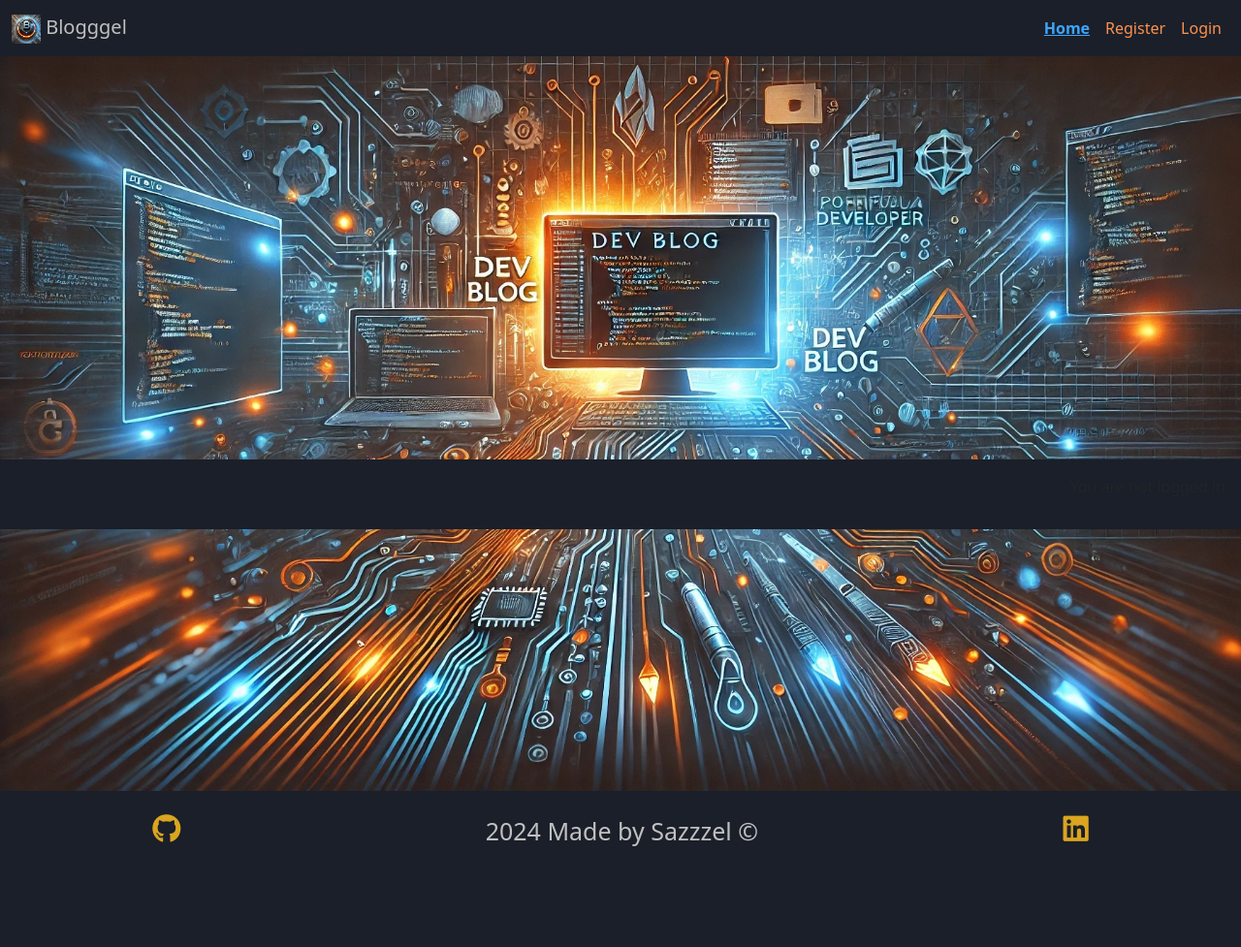
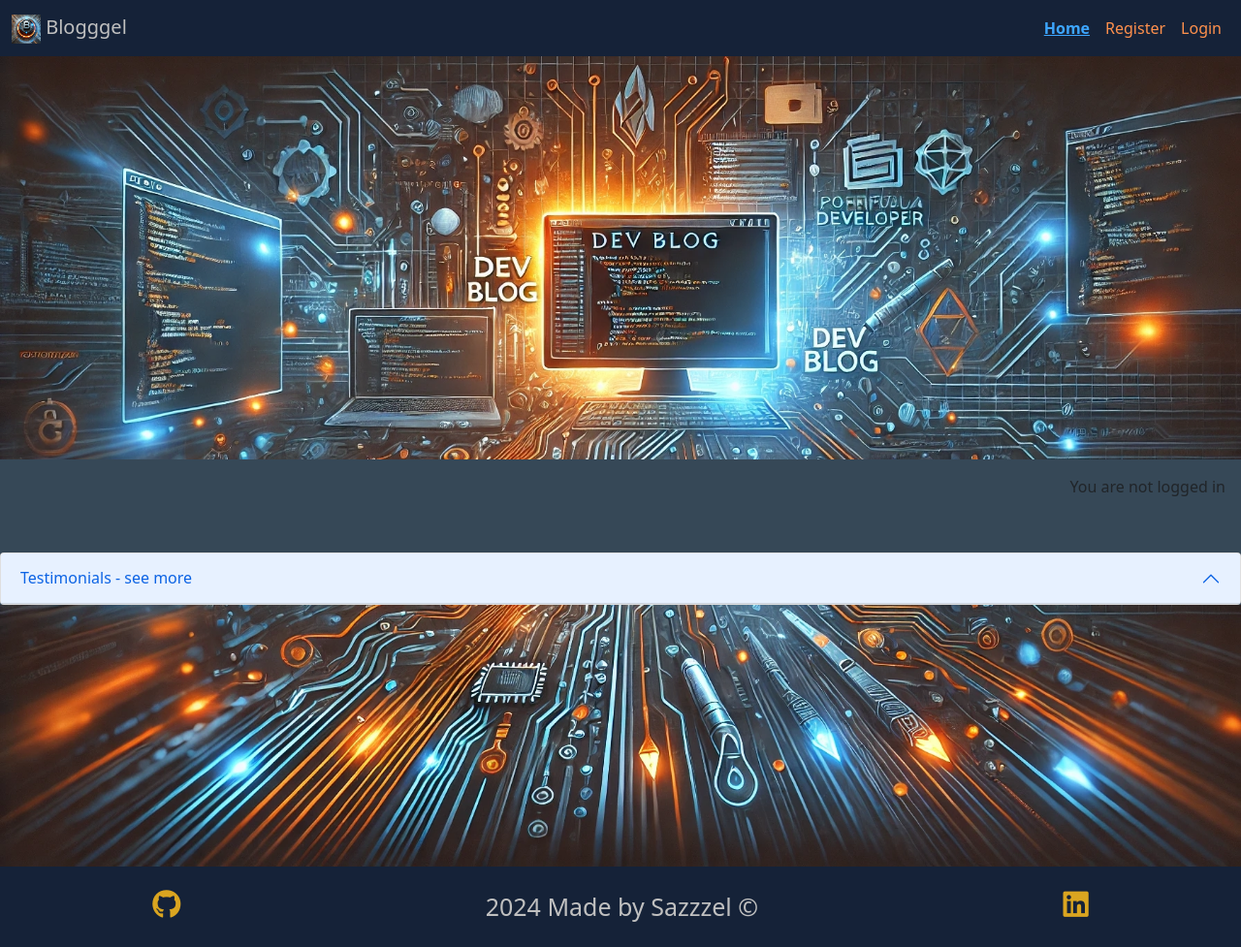
Before and after one commit to Sazzzel/Blogggel, a Django app: page / in a window 1280 px wide. Shown: the whole page at 97% size. Before the commit the page ends 873 px from the top, so only its background shows below. Run offline with Django 4.2, Linux system fonts and the light colour scheme; data that the repository does not hold is empty; some libraries are stand-ins or nearby versions.

Commit message:
Add: Testimonials to homepage

```diff
--- a/blogggel/admin.py
+++ b/blogggel/admin.py
@@ -1,5 +1,5 @@
 from django.contrib import admin
-from .models import Post, Comment
+from .models import Post, Comment, Testimonial
 from django_summernote.admin import SummernoteModelAdmin
 
 @admin.register(Post)
@@ -13,3 +13,4 @@ class PostAdmin(SummernoteModelAdmin):
 # Register your models here.
 
 admin.site.register(Comment)
+admin.site.register(Testimonial)
--- a/blogggel/models.py
+++ b/blogggel/models.py
@@ -68,4 +68,4 @@ class Testimonial(models.Model):
         ordering = ['-created_on']  # Newest testimonials first
 
     def __str__(self):
-        return f"{self.name} - {self.job_title if self.job_title else 'Testimonial'}"
+        return f"{self.author} - {self.job_title if self.job_title else 'Testimonial'}"
--- a/blogggel/templates/blogggel/index.html
+++ b/blogggel/templates/blogggel/index.html
@@ -16,7 +16,7 @@
                         <div class="card-body">
                             <div class="image-container">
                                 {% if "placeholder" in post.featured_image.url %}
-                                <img class="card-img-top" src="{% static 'images/HeroImage.png' %}"
+                                <img class="card-img-top" src="{% static 'images/logo.png' %}"
                                     alt="placeholder image">
                                 {% else %}
                                 <img class="card-img-top" src=" {{ post.featured_image.url }}"
@@ -59,5 +59,39 @@
     {% endif %}
 </div>
 
+
+ <!-- Testimonials Accordion -->
+ <div class="accordion mt-4" id="testimonialAccordion">
+    <!-- Latest Testimonials (3) -->
+    <div class="accordion-item">
+        <h2 class="accordion-header" id="headingOne">
+            <button class="accordion-button" type="button" data-bs-toggle="collapse"
+                data-bs-target="#collapseOne" aria-expanded="true" aria-controls="collapseOne">
+                Testimonials - see more
+            </button>
+        </h2>
+        <div id="collapseOne" class="accordion-collapse collapse" aria-labelledby="headingOne"
+            data-bs-parent="#testimonialAccordion">
+            <div class="accordion-body">
+                <div class="row">
+                    {% for testimonial in testimonials %}
+                    <div class="col-12 mb-3">
+                        <div class="testimonial-item">
+                            <p><strong>{{ testimonial.author.username }}</strong> - {{ testimonial.job_title }}</p>
+                            <p>"{{ testimonial.text }}"</p>
+                        </div>
+                    </div>
+
+                </div>
+                <div class="row">
+
+                    {% endfor %}
+                </div>
+            </div>
+        </div>
+    </div>
+
+
+
 <!-- index.html content ends here -->
 {% endblock %}
--- a/blogggel/urls.py
+++ b/blogggel/urls.py
@@ -2,7 +2,7 @@ from . import views
 from django.urls import path
 
 urlpatterns = [
-    path('', views.PostList.as_view(), name='home'),
+    path('', views.PostList, name='home'),
     path('<slug:slug>/', views.post_detail, name='post_detail'),
     path('<slug:slug>/edit_comment/<int:comment_id>',#
         views.comment_edit, name='comment_edit'),
--- a/blogggel/views.py
+++ b/blogggel/views.py
@@ -2,14 +2,24 @@ from django.shortcuts import render, get_object_or_404, reverse
 from django.views import generic
 from django.contrib import messages
 from django.http import HttpResponseRedirect
-from .models import Post, Comment
+from .models import Post, Comment, Testimonial
 from .forms import CommentForm
 
 # Create your views here.
-class PostList(generic.ListView):
-    queryset = Post.objects.filter(status=1)
-    template_name = "blogggel/index.html"
+
+
+def PostList(request):
+    testimonials = Testimonial.objects.filter(approved=True).order_by('-created_on')[:3]
+    post_list = Post.objects.all().order_by('-created_on')  # Adjust as necessary
     paginate_by = 6
+
+
+    return render(request, 'blogggel/index.html', {
+    'testimonials': testimonials,
+    'post_list': post_list,
+})
+
+
 
 def post_detail(request, slug):
 
--- a/static/css/style.css
+++ b/static/css/style.css
@@ -9,7 +9,7 @@ body {
 }
 
 .nav-bg {
-    background-color: #1A1F29;
+    background-color: #152238;
 }
 .brand-text{
     color: silver;
@@ -29,7 +29,7 @@ body {
 }
 
 .dark-bg {
-    background-color: #1A1F29;
+    background-color: #152238;
 }
 .foot-text{
     color: silver;
@@ -44,7 +44,7 @@ footer p{
     margin: 0;
 }
 .main-bg {
-    background-color: #1A1F29;
+    background-color: #364857;
 }
 .py-3{
     padding-bottom: 0;
```
